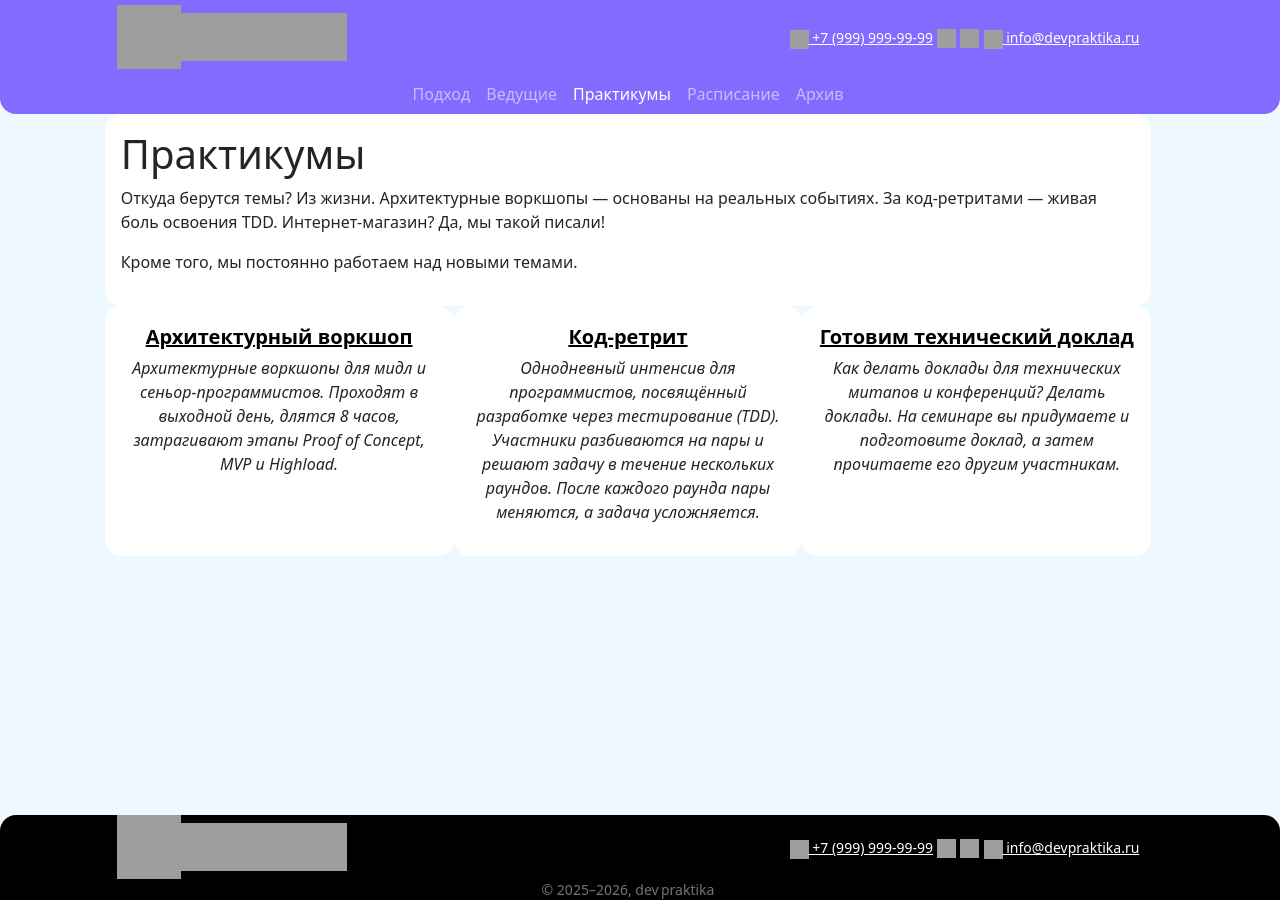
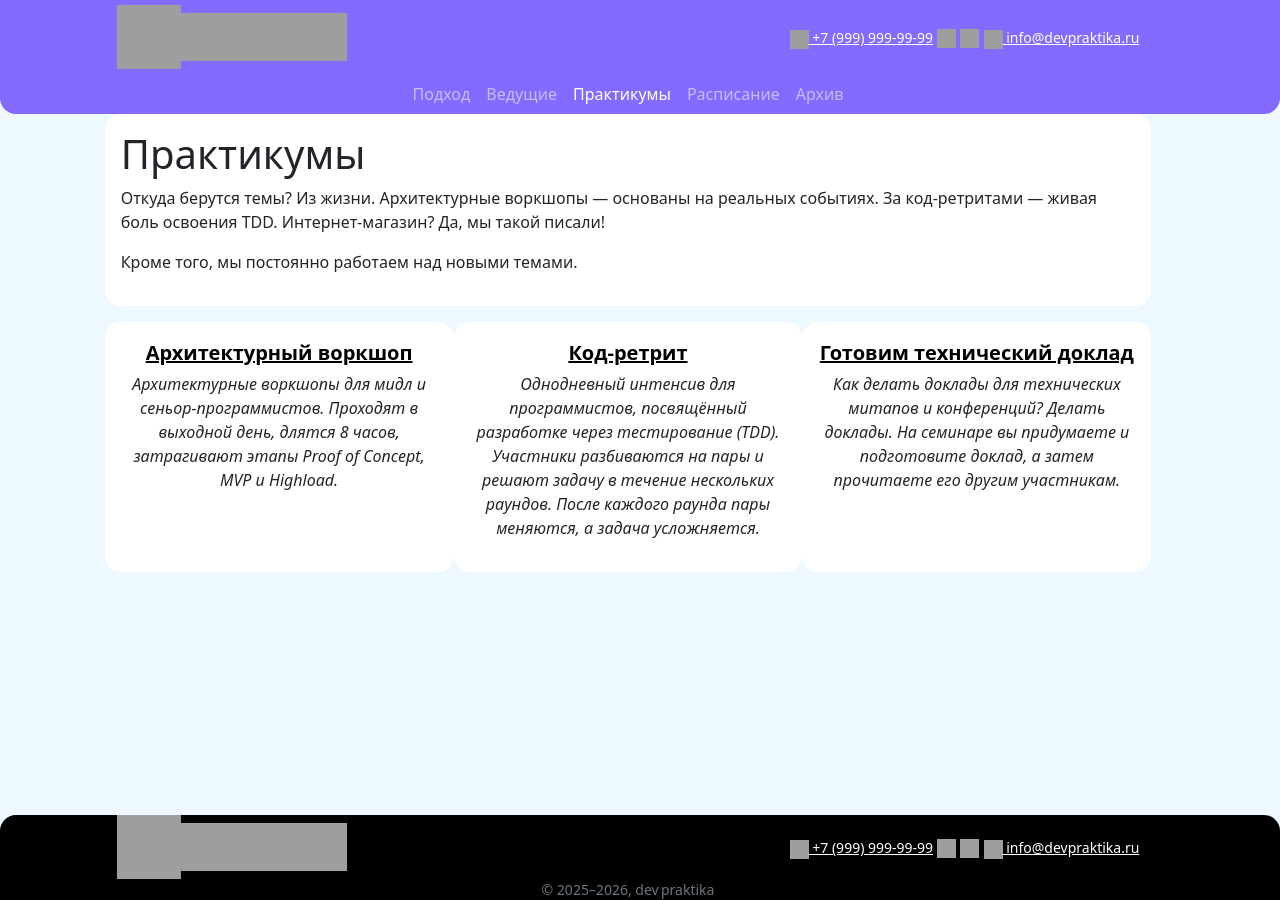
Before and after one commit to devpraktika-ru/devpraktika-ru.github.io, a Jekyll site: the page built from workshops/index.md, in a window 1280 px wide. Built offline with Jekyll 4.4.1, drawn with Linux system fonts in a browser that asks for light colours; grey boxes are pictures that could not be loaded.

Commit message:
Fix bottom margins

```diff
--- a/workshops/index.md
+++ b/workshops/index.md
@@ -4,7 +4,7 @@ title: "Практикумы"
 ---
 
 <div class="row">
-  <div class="rounded-block col-12">
+  <div class="rounded-block col-12 mb-3">
     <h1>Практикумы</h1>
 
     <p>Откуда берутся темы?
```
Also changed, not shown: educators/index.md (+1 -1 lines).
